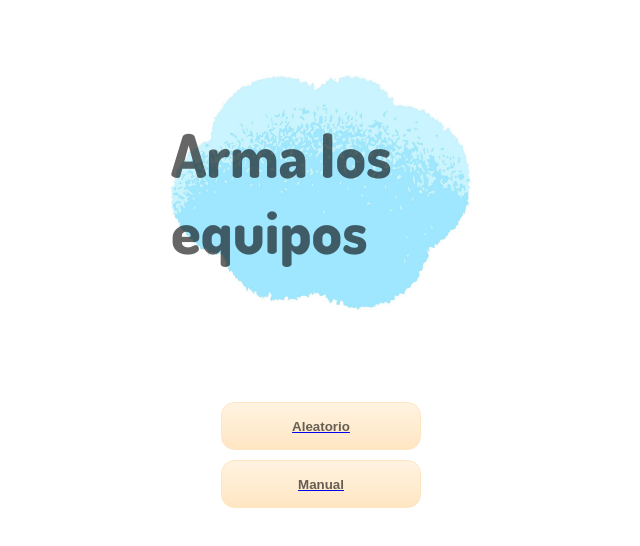
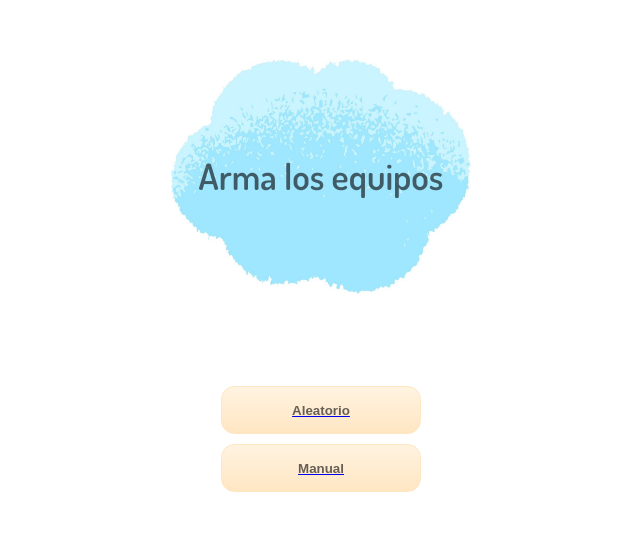
Before and after one commit to nicolashzmor/draw-it, a React (Create React App) app: page /teams/mode-selection in a window 1280 px wide. Shown: the part 128-674 px from the top of the page, without its empty margins (319-959 px from the left). Built offline with nearby package versions, Linux system fonts and the light colour scheme.

Commit message:
fix: fix style errors from removing tailwind as unnecessary dependency

```diff
--- a/src/index.scss
+++ b/src/index.scss
@@ -2,7 +2,16 @@
 
 body {
   font-family: 'Dosis', sans-serif, monospace;
+   margin: 0;
+  padding: 0;
 }
+
+* {
+  box-sizing: border-box;
+}
+
+h1 { font-size: 1.5em }
+h2 { font-size: 1.2em; font-weight: 600 }
 
 .draw-it-container {
   width: 100%;
--- a/src/pages/teams/TeamCreationModeSelection.tsx
+++ b/src/pages/teams/TeamCreationModeSelection.tsx
@@ -10,9 +10,9 @@ const TeamCreationModeSelection = () => {
     return (
         <PageFullHeightCentered className={styles.drawItTeamCreationMode}>
             <>
-                <TitleWithBackground styles={{color: 'rgba(0,0,0,0.6)', fontWeight: 600}}
+                <TitleWithBackground styles={{color: 'rgba(0,0,0,0.6)', fontWeight: 600 }}
                                      background={TeamSelectionModeSelectionBackground}>
-                    <h1>Arma los equipos</h1>
+                    <h2>Arma los equipos</h2>
                 </TitleWithBackground>
                 <Link to="/teams/random"><Button>Aleatorio</Button></Link>
                 <Link to="/teams/manual"><Button>Manual</Button></Link>
```
